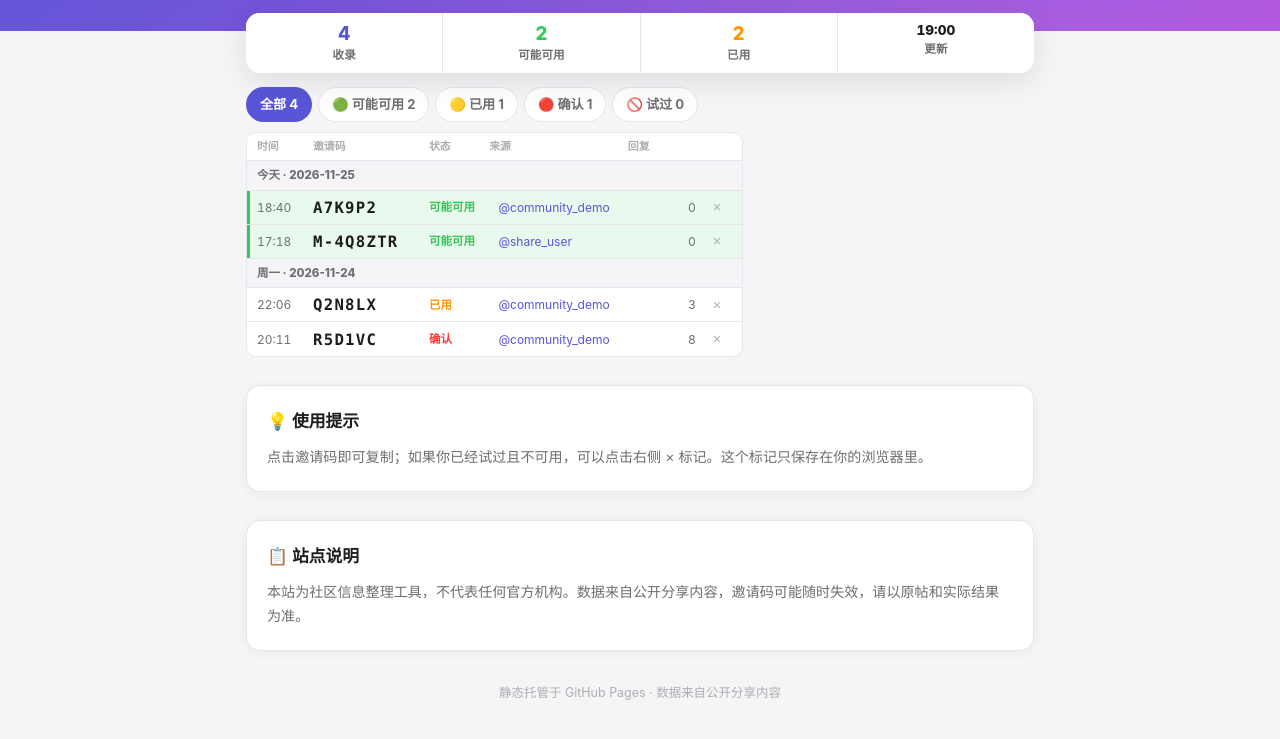
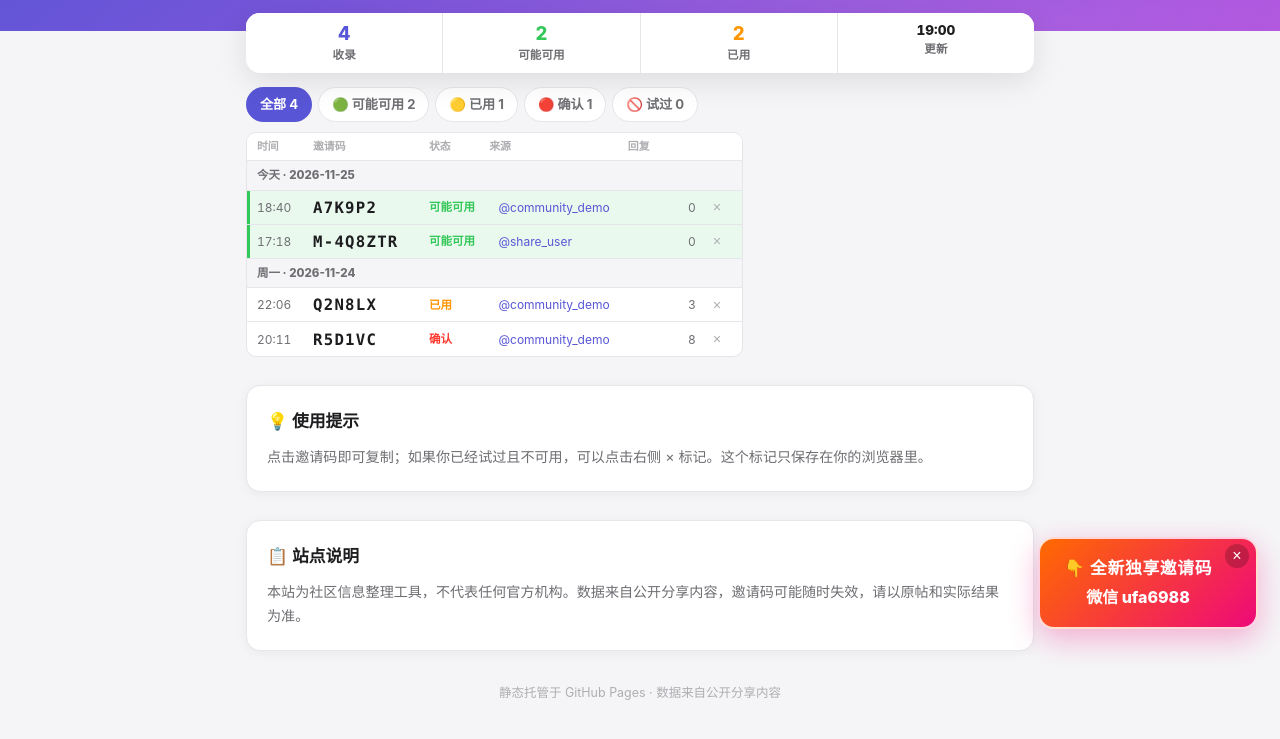
Before and after one commit to null010/invite-code-board, a plain HTML site: page index.html in a window 1280 px wide. Shown: the part 145-884 px from the top of the page. Drawn offline with Linux system fonts and the light colour scheme.

Commit message:
Add floating invite ad

```diff
--- a/index.html
+++ b/index.html
@@ -45,7 +45,10 @@
     .empty { padding:48px 16px; color:var(--muted); text-align:center; } footer { padding:32px 16px 40px; color:var(--subtle); font-size:.78rem; text-align:center; }
     .scroll-top { display:none; position:fixed; right:24px; bottom:24px; z-index:10; width:42px; height:42px; border:0; border-radius:50%; color:#fff; background:var(--primary); cursor:pointer; font-size:1.1rem; box-shadow:0 4px 14px rgba(88,86,214,.35); } .scroll-top.show { display:block; }
     .toast { position:fixed; left:50%; bottom:80px; z-index:20; transform:translate(-50%,16px); padding:10px 22px; border-radius:999px; color:var(--bg); background:var(--ink); font-size:.85rem; font-weight:700; opacity:0; transition:.25s; pointer-events:none; } .toast.show { transform:translate(-50%,0); opacity:1; }
-    @media (max-width:540px) { .hero { padding:18px 14px 27px; } h1 { font-size:1.2rem; } .stat-value { font-size:1rem; } .stat-label { font-size:.62rem; } .board { width:100%; } .board-cols { grid-template-columns:40px minmax(0,1fr) 4.2em 2.4em 28px; } .source,.source-head { display:none; } .code { font-size:.92rem; letter-spacing:.06em; } .info { padding:18px 16px; } }
+    .ad-float { position:fixed; right:22px; bottom:22px; z-index:15; min-width:220px; padding:16px 38px 16px 18px; border:2px solid rgba(255,255,255,.8); border-radius:16px; color:#fff; background:linear-gradient(135deg,#ff6a00,#ee0979); box-shadow:0 10px 30px rgba(238,9,121,.3); text-align:center; animation:ad-pulse 2.2s ease-in-out infinite; }
+    .ad-float strong { display:block; font-size:1.05rem; letter-spacing:.04em; } .ad-float span { display:block; margin-top:4px; font-size:1rem; font-weight:800; } .ad-close { position:absolute; top:5px; right:7px; width:24px; height:24px; border:0; border-radius:50%; color:#fff; background:rgba(0,0,0,.2); cursor:pointer; font-size:1rem; line-height:24px; } .ad-close:hover { background:rgba(0,0,0,.35); }
+    @keyframes ad-pulse { 0%,100% { transform:translateY(0); } 50% { transform:translateY(-4px); } }
+    @media (max-width:540px) { .hero { padding:18px 14px 27px; } h1 { font-size:1.2rem; } .stat-value { font-size:1rem; } .stat-label { font-size:.62rem; } .board { width:100%; } .board-cols { grid-template-columns:40px minmax(0,1fr) 4.2em 2.4em 28px; } .source,.source-head { display:none; } .code { font-size:.92rem; letter-spacing:.06em; } .info { padding:18px 16px; } .ad-float { right:12px; bottom:12px; left:12px; min-width:0; } }
   </style>
 </head>
 <body>
@@ -57,6 +60,7 @@
   </main>
   <footer>静态托管于 GitHub Pages · 数据来自公开分享内容</footer>
   <button id="scrollTop" class="scroll-top" aria-label="回到顶部">↑</button><div id="toast" class="toast"></div>
+  <aside id="adFloat" class="ad-float" aria-label="独享邀请码广告"><button id="adClose" class="ad-close" aria-label="关闭广告">×</button><strong>👇 全新独享邀请码</strong><span>微信 ufa6988</span></aside>
   <script>
     const DATA_URL = "codes.json", TRIED_KEY = "invite-board-tried";
     const labels = { maybe_available:"可能可用", maybe_used:"已用", confirmed_used:"确认" }, classes = { maybe_available:"ok", maybe_used:"warn", confirmed_used:"bad" };
@@ -77,6 +81,7 @@
     document.querySelector("#filters").addEventListener("click",e=>{const b=e.target.closest("[data-filter]");if(b){filter=b.dataset.filter;render();}});
     document.querySelector("#board").addEventListener("click",e=>{const c=e.target.closest("[data-copy]"),m=e.target.closest("[data-tried]");if(c){copy(c.dataset.copy);return;}if(m){const code=m.dataset.tried;tried=tried.includes(code)?tried.filter(x=>x!==code):[...tried,code];try{localStorage.setItem(TRIED_KEY,JSON.stringify(tried));}catch{}render();}});
     const scrollButton=document.querySelector("#scrollTop"); addEventListener("scroll",()=>scrollButton.classList.toggle("show",scrollY>400),{passive:true}); scrollButton.addEventListener("click",()=>scrollTo({top:0,behavior:"smooth"}));
+    document.querySelector("#adClose").addEventListener("click",()=>document.querySelector("#adFloat").remove());
     load().catch(()=>{document.querySelector("#updated").textContent="载入失败";document.querySelector("#board").innerHTML='<div class="empty">数据加载失败，请稍后重试</div>';}); setInterval(()=>load().catch(()=>{}),60000);
   </script>
 </body>
```
